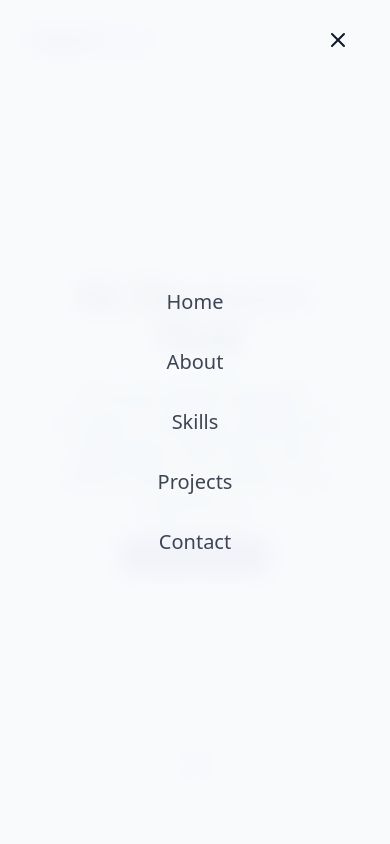
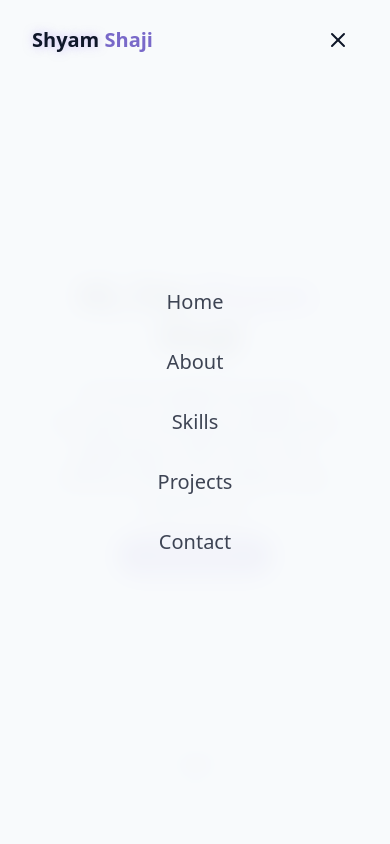
Before and after one commit to Shyam-Shaji/Shyam-Portfolio, a React (Vite) app: page / in a window 390 px wide. Both pictures are taken after a click on the button "Open Menu". Shown: the top 844 px of the page. Built offline with nearby package versions, Linux system fonts and the light colour scheme.

Commit message:
navbar fixed

```diff
--- a/src/components/Navbar.jsx
+++ b/src/components/Navbar.jsx
@@ -1,14 +1,16 @@
+'use client';
+
 import { cn } from "@/lib/utils";
 import { useEffect, useState } from "react";
 import { MenuIcon, X } from "lucide-react";
 
 const navItems = [
-    {name: "Home", href: "#home"},
-    {name: "About", href: "#about"},
-    {name: "Skills", href: "#skills"},
-    {name: "Projects", href: "#projects"},
-    {name: "Contact", href: "#contact"},
-]
+  { name: "Home", href: "#hero" },
+  { name: "About", href: "#about" },
+  { name: "Skills", href: "#skills" },
+  { name: "Projects", href: "#projects" },
+  { name: "Contact", href: "#contact" },
+];
 
 const Navbar = () => {
   const [isScrolled, setIsScrolled] = useState(false);
@@ -17,43 +19,71 @@ const Navbar = () => {
   useEffect(() => {
     const handleScroll = () => {
       setIsScrolled(window.scrollY > 10);
-        }
-        window.addEventListener("scroll",handleScroll);
-        return () => window.removeEventListener("scroll",handleScroll);
-    },[]);
+    };
+    window.addEventListener("scroll", handleScroll);
+    return () => window.removeEventListener("scroll", handleScroll);
+  }, []);
 
   return (
-    <nav className={cn("fixed w-full z-40 transition-all duration-300", isScrolled ? "py-3 bg-background/80 backdrop-blur-md shadow-xs" : "py-5")}>
+    <>
+      <nav
+        className={cn(
+          "fixed w-full z-40 transition-all duration-300",
+          isScrolled ? "py-3 bg-background/80 backdrop-blur-md shadow-xs" : "py-5"
+        )}
+      >
         <div className="container flex items-center justify-between">
-            <a href="#hero" className="text-xl font-bold text-primary flex items-center">
+          <a
+            href="#hero"
+            className="text-xl font-bold text-primary flex items-center"
+          >
             <span className="relative z-10">
               <span className="text-glow text-foreground">Shyam</span> Shaji
             </span>
           </a>
           {/* Desktop nav */}
           <div className="hidden md:flex space-x-8">
-                {navItems.map((item,key) => (
-                    <a key={key} href={item.href} className="text-foreground/80 hover:text-primary transition-colors duration-300">
+            {navItems.map((item, key) => (
+              <a
+                key={key}
+                href={item.href}
+                className="text-foreground/80 hover:text-primary transition-colors duration-300"
+              >
                 {item.name}
               </a>
             ))}
           </div>
-            {/* Mobile nav */}
-            <button onClick={() => setIsMenuOpen(!isMenuOpen)} className="md:hidden p-2 text-foreground z-50" aria-label={isMenuOpen ? "Close Menu" : "Open Menu"}>
+          {/* Mobile nav button */}
+          <button
+            onClick={() => setIsMenuOpen(!isMenuOpen)}
+            className="md:hidden p-2 text-foreground z-50 relative"
+            aria-label={isMenuOpen ? "Close Menu" : "Open Menu"}
+          >
             {isMenuOpen ? (
               <X className="w-6 h-6" />
             ) : (
               <MenuIcon className="w-6 h-6" />
             )}
           </button>
+        </div>
+      </nav>
 
-            <div className={cn("fixed inset-0 bg-background/95 backdrop-blur-md z-40 flex flex-col items-center justify-center",
-             "transition-all duration-300 md:hidden",
-             isMenuOpen ? "opacity-100 pointer-events-auto" : "opacity-0 pointer-events-none",
-            )}>
+      {/* Mobile nav menu */}
+      <div
+        className={cn(
+          "fixed inset-0 bg-background/95 backdrop-blur-md z-30 flex flex-col items-center justify-center md:hidden",
+          "transition-all duration-300",
+          isMenuOpen
+            ? "opacity-100 pointer-events-auto"
+            : "opacity-0 pointer-events-none"
+        )}
+      >
         <div className="flex flex-col space-y-8 text-xl">
-                {navItems.map((item,key) => (
-                    <a key={key} href={item.href} className="text-foreground/80 hover:text-primary transition-colors duration-300"
+          {navItems.map((item, key) => (
+            <a
+              key={key}
+              href={item.href}
+              className="text-foreground/80 hover:text-primary transition-colors duration-300"
               onClick={() => setIsMenuOpen(false)}
             >
               {item.name}
@@ -61,9 +91,8 @@ const Navbar = () => {
           ))}
         </div>
       </div>
-        </div>
-    </nav>
-  )
-}
+    </>
+  );
+};
 
-export default Navbar
+export default Navbar;
```
Lines whose indentation alone changed are shown as unchanged.
